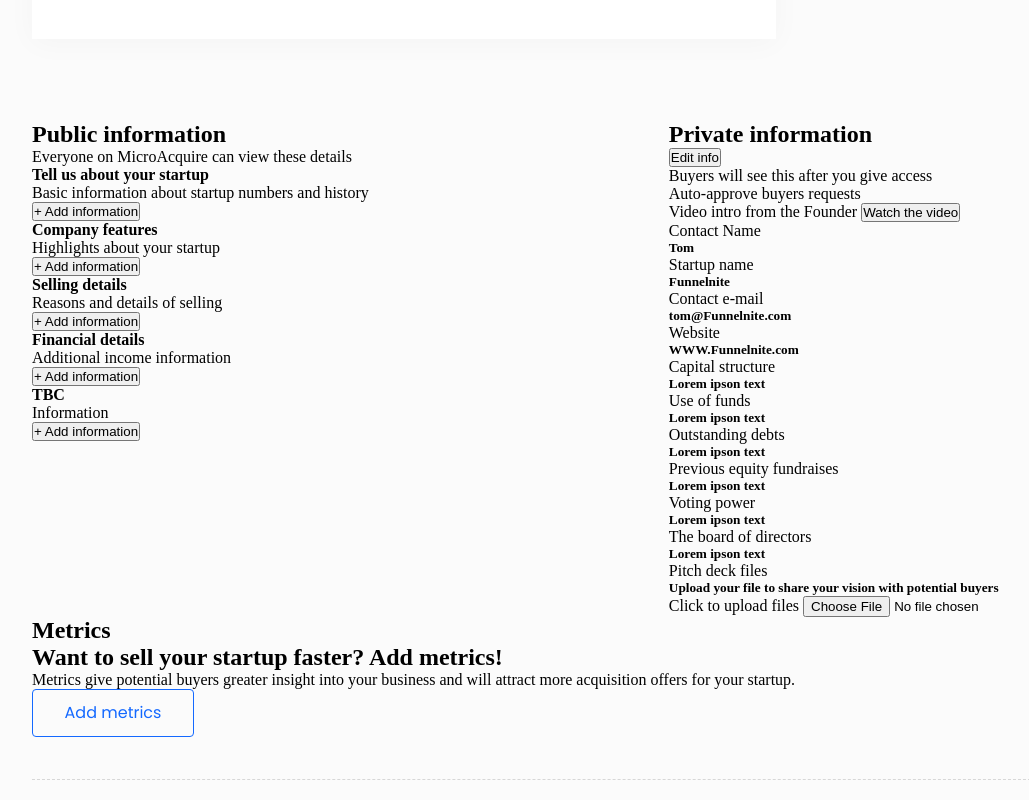
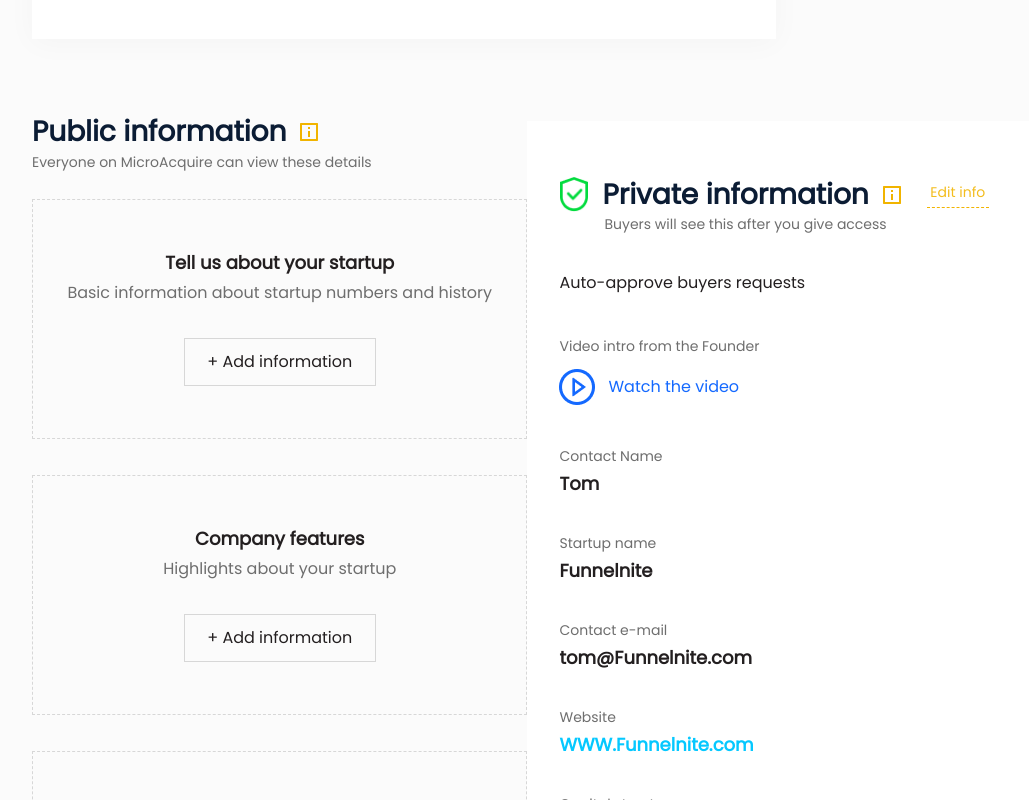
Before and after one commit to Miss-Coder-developer/tech_raise_frontend, a React (Create React App) app: page /my-startup in a window 1280 px wide. Shown: the part 500-1300 px from the top of the page, without its empty margins (96-1125 px from the left). Built offline with nearby package versions, Linux system fonts and the light colour scheme.

Commit message:
finish myStartup page styles

```diff
--- a/src/components/items/PublicInfoItem.css
+++ b/src/components/items/PublicInfoItem.css
@@ -0,0 +1,51 @@
+.public-info__item-box {
+    max-width: 100%; width: 100%;
+    min-height: 240px; height: 100%;
+    border: 1px dashed #D7D7D7;
+    margin-bottom: 36px;
+    display: flex;
+    justify-content: center;
+    align-items: center;
+}
+.public-info__content {
+
+}
+.public-info__suggestion {
+    font-family: Poppins;
+    font-weight: 600;
+    font-size: 18px;
+    line-height: 22px;
+    color: #231F20;
+    margin-bottom: 8px;
+    text-align: center;
+}
+.public-info__description {
+    font-family: Poppins;
+    font-weight: normal;
+    font-size: 16px;
+    line-height: 22px;
+    color: #6E6E6E;
+    margin-bottom: 34px;
+    text-align: center;
+}
+.public-info__add-info-butn {
+    width: 192px;
+    height: 48px;
+    display: flex;
+    justify-content: center;
+    align-items: center;
+    border: 1px solid #D7D7D7;
+    margin: 0 auto;
+    font-family: Poppins;
+    font-weight: normal;
+    font-size: 16px;
+    line-height: 22px;
+    color: #231F20;
+    cursor: pointer;
+    background-color: inherit;
+    transition: all 0.2s linear;
+}
+.public-info__add-info-butn:hover {
+    color: #1469FF;
+    border: 1px solid #1469FF;
+}
--- a/src/components/items/PublicInfoItem.js
+++ b/src/components/items/PublicInfoItem.js
@@ -5,6 +5,7 @@
 const PublicInfoItem = ({ infoItem }) => {
     return (
         <div className="public-info__item-box">
+            <div className="public-info__content">
                 <h4 className="public-info__suggestion"> { infoItem.suggestion } </h4>
                 <p className="public-info__description"> { infoItem.description } </p>
                 <button
@@ -15,6 +16,7 @@
                     + Add information
                 </button>
             </div>
+        </div>
     );
 };
 
--- a/src/components/pages/MyStartup.css
+++ b/src/components/pages/MyStartup.css
@@ -32,4 +32,261 @@
     display: flex;
     justify-content: space-between;
     align-items: flex-start;
+    padding-bottom: 59px;
+    margin-bottom: 56px;
+    border-bottom: 1px dashed #D7D7D7;
 }
+
+.founder-main__public-info {
+    max-width: 744px; width: 100%;
+}
+.public-info__title,
+.private-info__title,
+.metrics__title {
+    font-family: Poppins;
+    font-weight: 600;
+    font-size: 28px;
+    line-height: 22px;
+    color: #0B1C34;
+    display: flex;
+    justify-content: flex-starts;
+    align-items: center;
+    column-gap: 14px;
+    margin-bottom: 8px;
+}
+.public-info__title::after,
+.private-info__title::after,
+.private-info__title::before,
+.metrics__title::after {
+    content: '';
+    width: 18px;
+    height: 18px;
+    background-image: url('../../assets/icons/my-startup/orange-sign.png');
+    background-repeat: no-repeat;
+    background-size: contain;
+    background-position: center;
+}
+.public-info__text,
+.private-info__text {
+    font-family: Poppins;
+    font-weight: normal;
+    font-size: 14px;
+    line-height: 22px;
+    color: #6E6E6E;
+}
+.public-info__items {
+    max-width: 744px; width: 100%;
+    margin: 26px 0;
+}
+
+.founder-main__private-info {
+    max-width: 647px; width: 100%;
+    padding: 56px 32px;
+    background-color: #FFFFFF;
+}
+.private-info__title::before {
+    width: 29px;
+    height: 35px;
+    background-image: url('../../assets/icons/my-startup/green-tick.png');
+}
+.private-info__edit-info-butn {
+    width: 62px;
+    height: 31px;
+    border: none;
+    outline: none;
+    font-family: Poppins;
+    font-weight: normal;
+    font-size: 14px;
+    color: #F3BD1F;
+    border-bottom: 1px dashed #F1B400;
+    background-color: inherit;
+    cursor: pointer;
+    transition: all 0.2s linear;
+}
+.private-info__edit-info-butn:hover {
+    background-color: #F1B400;
+    color: #FFFFFF;
+    border-radius: 4px;
+}
+.private-info__actions {
+    display: flex;
+    justify-content: flex-start;
+    align-items: flex-start;
+    column-gap: 26px;
+}
+.private-info__text {
+    margin-left: 45px;
+    margin-top: -7px;
+}
+.private-info__auto-approve,
+.private-info__intro-text {
+    font-family: Poppins;
+    font-weight: normal;
+    font-size: 16px;
+    line-height: 22px;
+    color: #231F20;
+    margin: 37px 0 41px;
+}
+.private-info__intro-text {
+    font-size: 14px;
+    color: #6E6E6E;
+    margin-bottom: 12px;
+}
+.private-info__watch-video-butn {
+    width: 187px;
+    height: 36px;
+    display: flex;
+    justify-content: flex-start;
+    align-items: center;
+    column-gap: 13px;
+    font-family: Poppins;
+    font-weight: normal;
+    font-size: 16px;
+    line-height: 22px;
+    color: #1469FF;
+    background-color: inherit;
+    border: none;
+    outline: none;
+    margin-bottom: 41px;
+    cursor: pointer;
+    transition: all 0.2s linear;
+}
+.private-info__watch-video-butn::before {
+    content: '';
+    width: 36px;
+    height: 36px;
+    background-image: url('../../assets/icons/my-startup/blue-play.png');
+    background-position: center;
+    background-size: contain;
+    background-repeat: no-repeat;
+}
+.private-info__user-info-box {
+    margin-bottom: 36px;
+}
+.private-info__user-info-box > p,
+.private-info__user-info-box > h5,
+.user-info-box__email,
+.user-info-box__website {
+    font-family: Poppins;
+    font-weight: normal;
+    font-size: 14px;
+    color: #6E6E6E;
+}
+.private-info__user-info-box > h5,
+.user-info-box__email,
+.user-info-box__website {
+    font-weight: 600;
+    font-size: 18px;
+    color: #231F20;
+    margin-top: 3px;
+}
+.user-info-box__email,
+.user-info-box__website {
+    display: block;
+    text-decoration: none;
+}
+.user-info-box__website {
+    color: #05C8FF;
+}
+.private-info__user-info-box-pitch {
+    margin-top: 66px;
+}
+.private-info__user-info-box-pitch > p,
+.private-info__user-info-box-pitch > h5 {
+    font-family: Poppins;
+    font-weight: 500;
+    font-size: 16px;
+    line-height: 22px;
+    color: #231F20;
+}
+.private-info__user-info-box-pitch > h5 {
+    font-weight: normal;
+    font-size: 14px;
+    color: #6E6E6E;
+    margin-top: 3px;
+}
+.private-info__upload-files-box {
+    margin: 30px 0 19px;
+    width: 227px;
+    height: 226px;
+    background-color: #FBFBFB;
+    border: 1px dashed #D7D7D7;
+    display: flex;
+    justify-content: center;
+    align-items: center;
+}
+.private-info__upload-files-box > label {
+    width: 118px;
+    height: 105px;
+    display: flex;
+    flex-direction: column;
+    justify-content: space-between;
+    align-items: center;
+    cursor: pointer;
+}
+.private-info__upload-files-box > label > div {
+    width: 70px;
+    height: 70px;
+    border: 1px dashed #D7D7D7;
+    border-radius: 50%;
+    display: flex;
+    justify-content: center;
+    align-items: center;
+    position: relative;
+}
+.private-info__upload-files-box > label > div::before {
+    content: '';
+    width: 24px;
+    height: 24px;
+    background-image: url('../../assets/icons/my-startup/gray-plus.png');
+    background-position: center;
+    background-repeat: no-repeat;
+    background-size: contain;
+    position: absolute;
+    top: 50%;
+    left: 50%;
+    transform: translate(-50%, -50%);
+}
+.private-info__upload-files-box > label > span {
+    font-family: Poppins;
+    font-weight: 300;
+    font-size: 12px;
+    line-height: 22px;
+    color: #6E6E6E;
+}
+.private-info__upload-files-box > input {
+    display: none;
+}
+
+.founder-main__metrics {
+    max-width: 100%; width: 100%;
+}
+.metrics__action-box {
+    max-width: 100%; width: 100%;
+    min-height: 505px; height: 100%;
+    display: flex;
+    justify-content: center;
+    align-items: center;
+    background-color: #FFFFFF;
+    border: 1px dashed #D7D7D7;
+    margin-top: 62px;
+}
+.action-box__content {
+    max-width: 439px; width: 100%;
+    text-align: center;
+}
+.metrics__suggestion {
+    font-family: Poppins;
+    font-weight: 700;
+    font-size: 32px;
+    line-height: 47px;
+    color: #231F20;
+}
+.metrics__description {
+    font-family: Poppins;
+    font-weight: normal;
+    font-size: 16px;
+    line-height: 22px;
+    color: #6E6E6E;
+    margin: 20px 0 43px;
+}
--- a/src/components/pages/MyStartup.js
+++ b/src/components/pages/MyStartup.js
@@ -62,7 +62,9 @@
                 <div className="founder-main__public-info">
                     <h2 className="public-info__title"> Public information </h2>
                     <p className="public-info__text"> Everyone on MicroAcquire can view these details </p>
+                    <div className="public-info__items">
                         { PUBLIC_INFORMATIONS.map((infoItem, index) => <PublicInfoItem key={ index } infoItem={ infoItem } />) }
+                    </div>
                 </div>
                 <div className="founder-main__private-info">
                     <div className="private-info__actions">
@@ -77,7 +79,7 @@
                     </div>
                     <p className="private-info__text"> Buyers will see this after you give access </p>
                     <p className="private-info__auto-approve"> Auto-approve buyers requests </p>
-                    <span className="private-info__intro-text"> Video intro from the Founder </span>
+                    <p className="private-info__intro-text"> Video intro from the Founder </p>
                     <button
                         type="button"
                         className="private-info__watch-video-butn"
@@ -95,11 +97,25 @@
                     </div>
                     <div className="private-info__user-info-box">
                         <p> Contact e-mail </p>
-                        <h5> tom@Funnelnite.com </h5>
+                        <a
+                            href="mailto:tom@Funnelnite.com"
+                            target="_blank"
+                            rel="noreferrer noopener"
+                            className="user-info-box__email"
+                        >
+                            tom@Funnelnite.com
+                        </a>
                     </div>
                     <div className="private-info__user-info-box">
                         <p> Website </p>
-                        <h5> WWW.Funnelnite.com </h5>
+                        <a
+                            href="mailto:WWW.Funnelnite.com"
+                            target="_blank"
+                            rel="noreferrer noopener"
+                            className="user-info-box__website"
+                        >
+                            WWW.Funnelnite.com
+                        </a>
                     </div>
                     <div className="private-info__user-info-box">
                         <p> Capital structure </p>
@@ -125,12 +141,15 @@
                         <p> The board of directors  </p>
                         <h5> Lorem ipson text </h5>
                     </div>
-                    <div className="private-info__user-info-box">
-                        <p className="pitch-deck-files"> Pitch deck files </p>
+                    <div className="private-info__user-info-box-pitch">
+                        <p> Pitch deck files </p>
                         <h5> Upload your file to share your vision with potential buyers </h5>
                     </div>
                     <div className="private-info__upload-files-box">
-                        <label htmlFor="deck_file"> Click to upload files </label>
+                        <label htmlFor="deck_file">
+                            <div />
+                            <span> Click to upload files </span>
+                        </label>
                         <input type="file" id="deck_file" />
                     </div>
                 </div>
@@ -138,6 +157,7 @@
             <div className="founder-main__metrics">
                 <h2 className="metrics__title"> Metrics </h2>
                 <div className="metrics__action-box">
+                    <div className="action-box__content">
                         <h2 className="metrics__suggestion"> Want to sell your startup faster? Add metrics! </h2>
                         <p className="metrics__description">
                             Metrics give potential buyers greater insight into your business and will attract more acquisition offers for your startup.
@@ -149,6 +169,7 @@
                         />
                     </div>
                 </div>
+            </div>
         </section>
     );
 };
--- a/src/components/statics/Main.js
+++ b/src/components/statics/Main.js
@@ -12,19 +12,20 @@
     return (
         <main className="founder-main">
             <Switch>
-                <Route path="/my-startup">
+                {/* <Redirect exact from="/" to="/my-startup" /> */}
+                <Route exact path="/my-startup">
                     <MyStartup />
                 </Route>
-                <Route path="/metrics">
+                <Route exact path="/metrics">
                     <Metrics />
                 </Route>
-                <Route path="/requests">
+                <Route exact path="/requests">
                     <Requests />
                 </Route>
-                <Route path="/marketplace">
+                <Route exact path="/marketplace">
                     <Marketplace />
                 </Route>
-                <Route path="/resources">
+                <Route exact path="/resources">
                     <Resources />
                 </Route>
             </Switch>
--- a/src/components/statics/Nav.css
+++ b/src/components/statics/Nav.css
@@ -31,13 +31,13 @@
     font-family: Poppins;
     font-weight: 500;
     font-size: 16px;
-    color: #0B1C34;
 }
 .founder-nav__menu-list li a {
     text-decoration: none;
     color: #0B1C34;
 }
 .founder-nav__menu-list li a.active,
-.founder-nav__menu-list li a:hover {
+.founder-nav__menu-list li a:hover,
+.founder-nav__menu-list li:first-child a {
     color: #1469FF;
 }
--- a/src/index.js
+++ b/src/index.js
@@ -1,15 +1,15 @@
 import React from 'react';
 import ReactDOM from 'react-dom';
-import { BrowserRouter } from 'react-router-dom';
+import { BrowserRouter as Router } from 'react-router-dom';
 import './index.css';
 import App from './App';
 import reportWebVitals from './reportWebVitals';
 
 ReactDOM.render(
   <React.StrictMode>
-    <BrowserRouter>
+    <Router>
       <App />
-    </BrowserRouter>
+    </Router>
   </React.StrictMode>,
   document.getElementById('root')
 );
```
Also changed, not shown: src/assets/icons/my-startup/gray-plus.png (added). Lines whose indentation alone changed are shown as unchanged.
